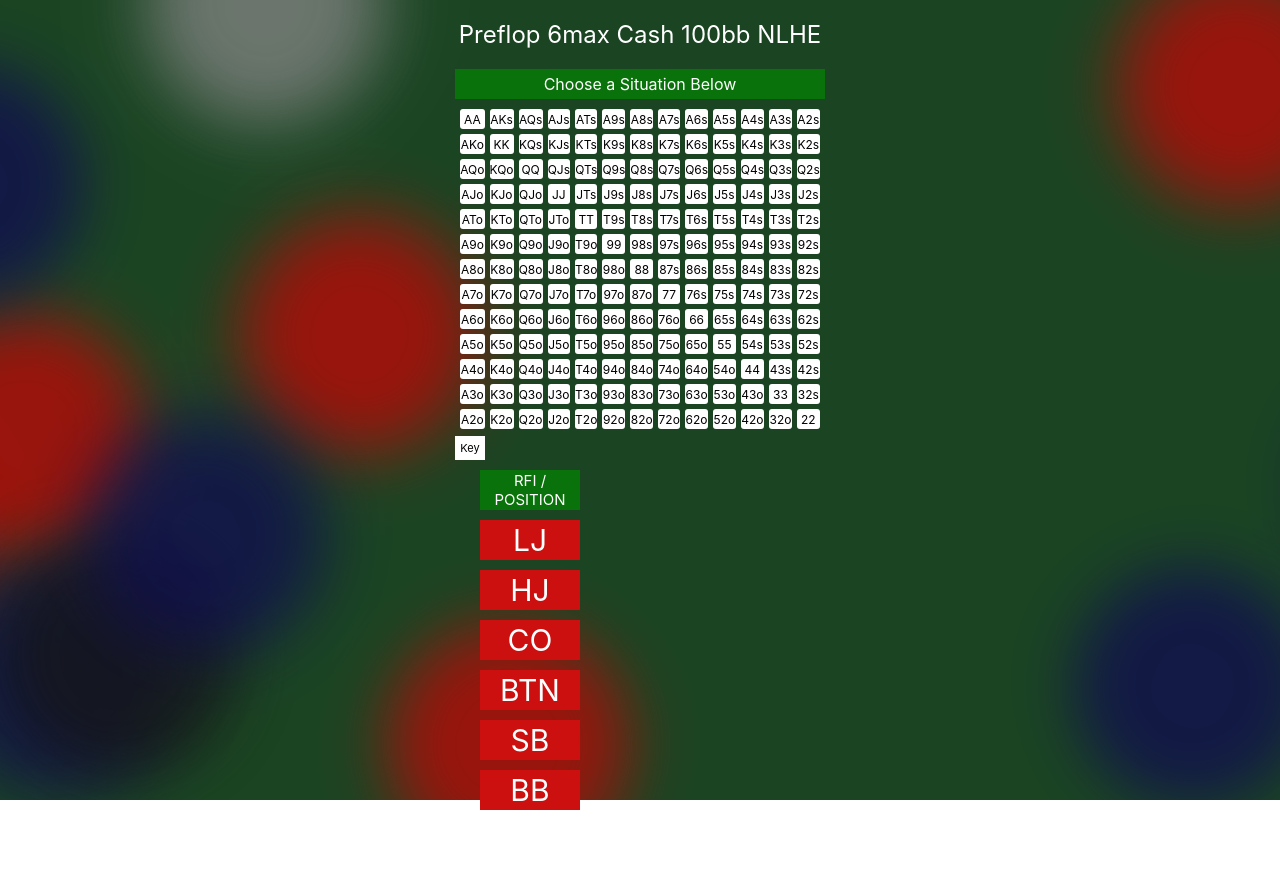
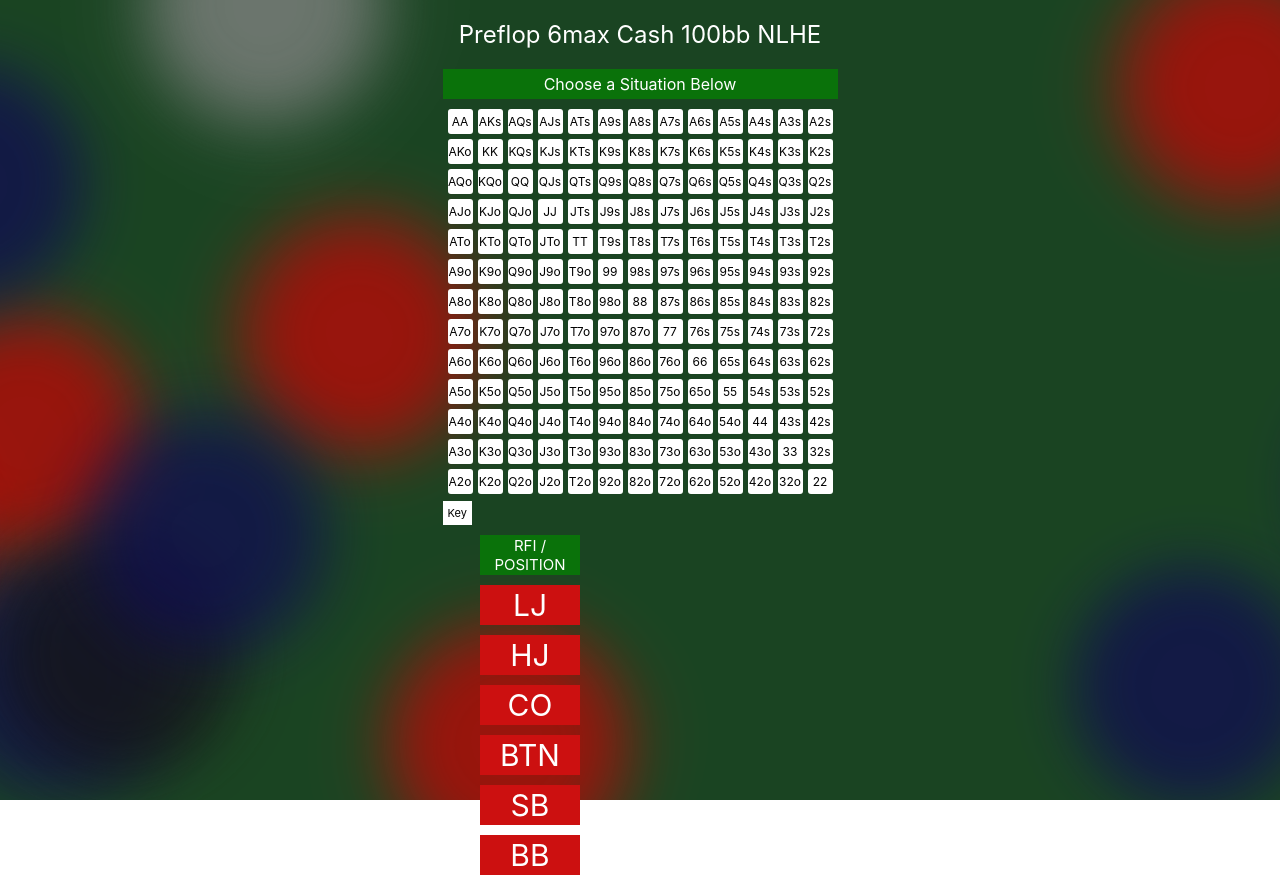
Before and after one commit to brianfordcode/poker-preflop-charts, a Vue app: page / in a window 1280 px wide. Before the commit the page ends 815 px from the top, so only its background shows below. Built offline with nearby package versions, Linux system fonts and the light colour scheme.

Commit message:
change grid size back

```diff
--- a/src/components/chart.vue
+++ b/src/components/chart.vue
@@ -360,8 +360,8 @@ export default {
 
 .hand {
     border-radius: 3px;
-    height: 20px;
-    width: 20px;
+    height: 25px;
+    width: 25px;
     font-size: 12px;
     text-align: center;
     background-color: white;
```
